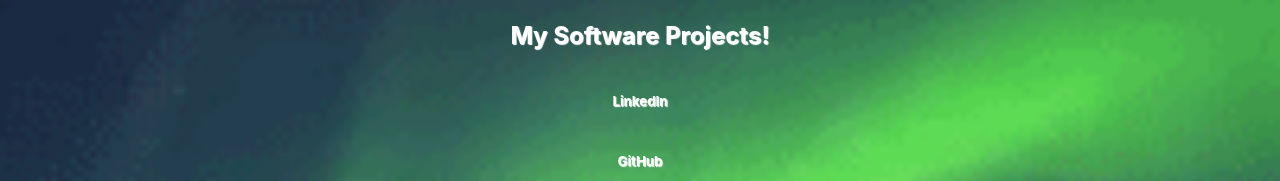
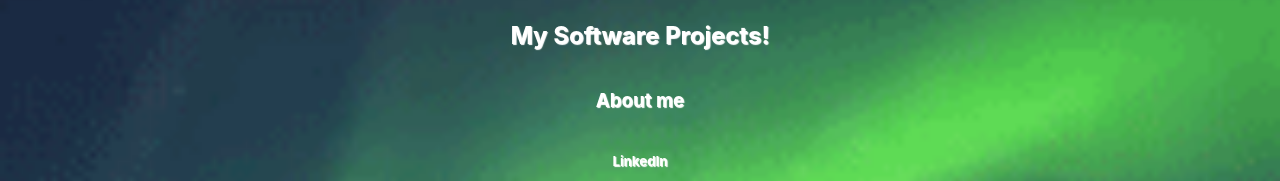
Before and after one commit to CarlosAlegreUr/PersonalWebSite-WebDevNextJs, a Next.js app: page / in a window 1280 px wide. Shown: the part 399-580 px from the top of the page. Built offline with nearby package versions, Linux system fonts and the light colour scheme.

Commit message:
Simple linking added <Link/>

```diff
--- a/pages/index.tsx
+++ b/pages/index.tsx
@@ -1,13 +1,14 @@
 import type { NextPage } from "next";
 import Head from "next/head";
 import Image from "next/image";
+import Link from "next/link";
 import styles from "../styles/Home.module.css";
 
 const Home: NextPage = () => {
   return (
     <div className={styles.container}>
       <Head>
-        <title>Create Next App</title>
+        <title>Carlos Alegre's Web</title>
         <meta
           name="Software Dev Web: Carlos Alegre Urquizú"
           content="Personal projects' web page of software engineer Carlos Alegre Urquizú"
@@ -28,7 +29,18 @@ const Home: NextPage = () => {
           University of Barcelona
         </h6>
 
-        <h2> My Software Projects! </h2>
+        <Link href="/projects">
+          <a>
+            <h2> My Software Projects! </h2>
+          </a>
+        </Link>
+
+        <Link href="/me">
+          <a>
+            {" "}
+            <h3> About me </h3>
+          </a>
+        </Link>
 
         <h5> LinkedIn </h5>
         <h5> GitHub </h5>
--- a/pages/me.tsx
+++ b/pages/me.tsx
@@ -1,6 +1,7 @@
 import type { NextPage } from "next";
 import Head from "next/head";
 import Image from "next/image";
+import Link from "next/link";
 import styles from "../styles/Home.module.css";
 
 const Me: NextPage = () => {
@@ -22,8 +23,10 @@ const Me: NextPage = () => {
           <li>Party / Dancing / Piano </li>
           <li>One Piece</li>
         </ul>
+        <Link href="/">
+          <button> GO HOME </button>
+        </Link>
       </main>
-      <button> GO HOME </button>
     </div>
   );
 };
--- a/pages/projects.tsx
+++ b/pages/projects.tsx
@@ -1,6 +1,7 @@
 import type { NextPage } from "next";
 import Head from "next/head";
 import Image from "next/image";
+import Link from "next/link";
 import styles from "../styles/Home.module.css";
 
 const Projects: NextPage = () => {
@@ -40,8 +41,10 @@ const Projects: NextPage = () => {
             </ul>
           </li>
         </ul>
+        <Link href="/">
+          <button> GO HOME </button>
+        </Link>
       </main>
-      <button> GO HOME </button>
     </div>
   );
 };
```
